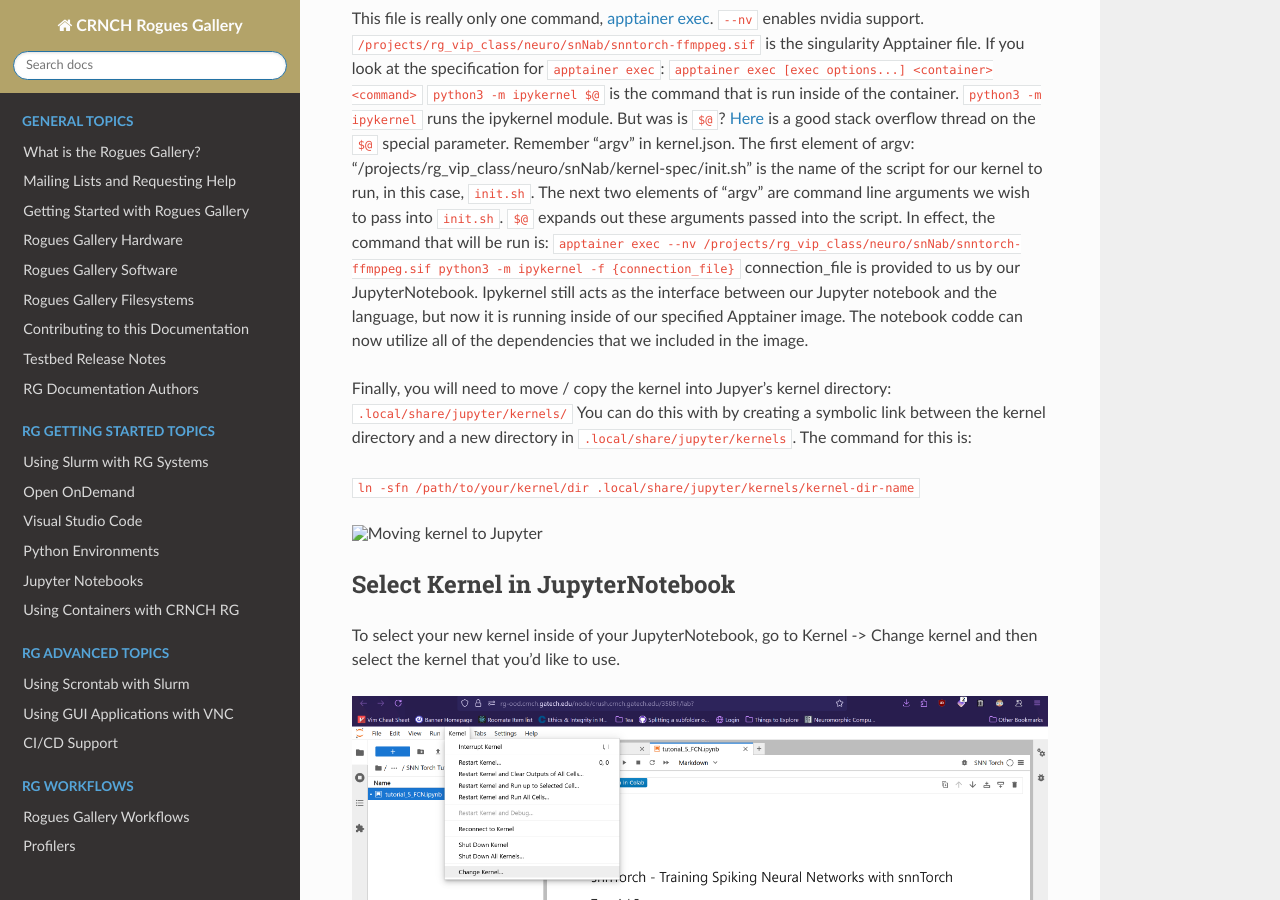
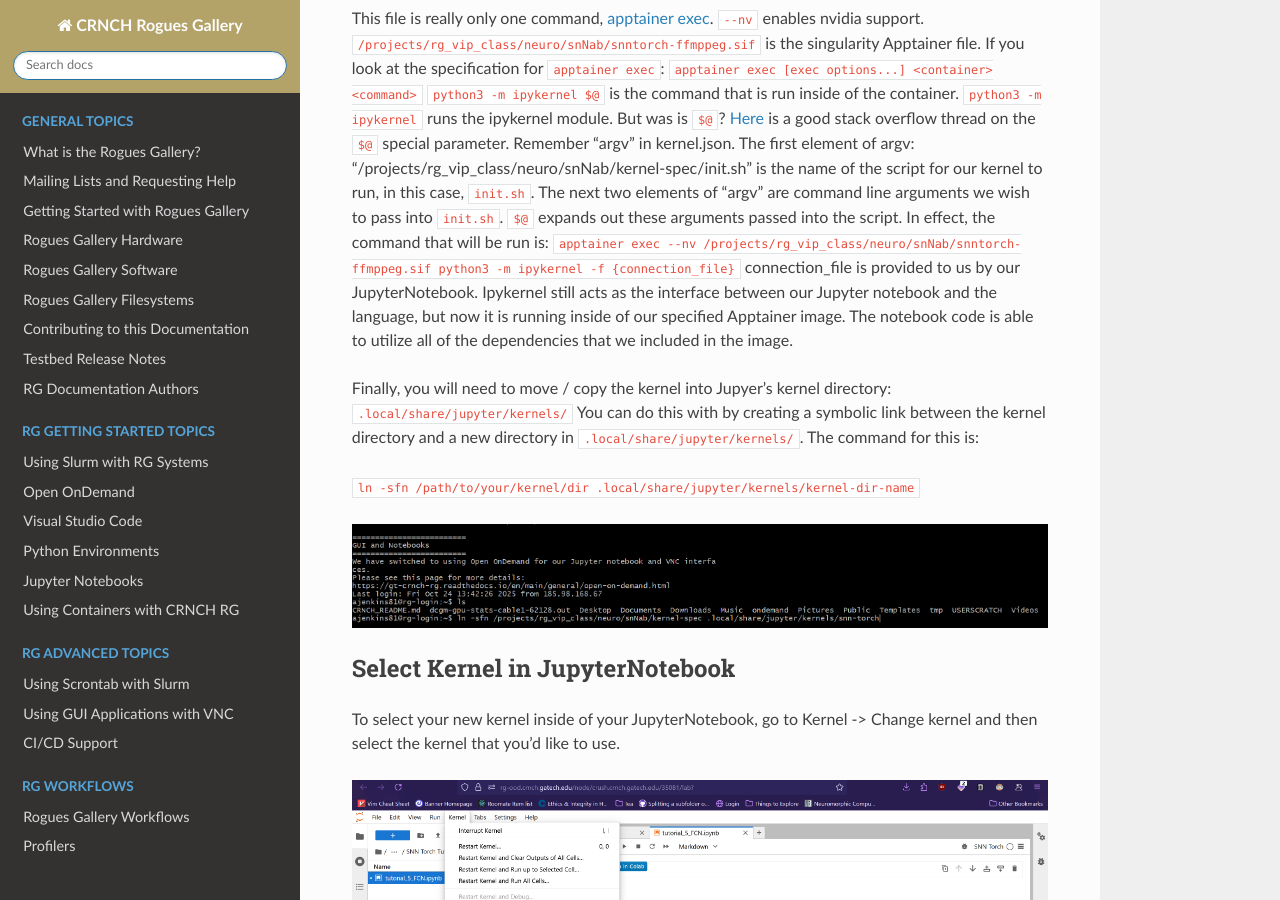
Before and after one commit to gt-crnch-rg/read-the-docs, a Sphinx documentation site: the page built from docs/general/NEW-using-jupyter-notebooks.rst, in a window 1280 px wide and 900 px high, scrolled down 4570 px. Built offline with Sphinx 7.4.7 and the Read the Docs theme 3.1.0, drawn with Linux system fonts in a browser that asks for light colours; pages that are not in the unit, such as notebooks, are missing from menus; some of the changed text lies outside the part shown.

Commit message:
Typo fixes

```diff
--- a/docs/general/NEW-using-jupyter-notebooks.rst
+++ b/docs/general/NEW-using-jupyter-notebooks.rst
@@ -12,8 +12,8 @@ schedulable Jupyter notebooks via our Slurm scheduler.
 Using Open On Demand
 --------------------------------------------
 We recommend using Open on Demand to run JupyterLab.
-To begin, head to the `CRNCH OOD Login Page <https://rg-ood.crnch.gatech.edu>`__
-You will need to authenticate with your GT credentials.
+To begin, head to the `CRNCH OOD Login Page <https://rg-ood.crnch.gatech.edu>`__,
+you will need to authenticate with your GT credentials.
 
 Next, go to Interactive Apps -> JupyterLab
 
@@ -88,16 +88,16 @@ The first element of argv: "/projects/rg_vip_class/neuro/snNab/kernel-spec/init.
 The next two elements of "argv" are command line arguments we wish to pass into ``init.sh``. ``$@`` expands out these arguments passed into the script. In effect, the command that will be run is:
 ``apptainer exec --nv /projects/rg_vip_class/neuro/snNab/snntorch-ffmppeg.sif python3 -m ipykernel -f {connection_file}``
 connection_file is provided to us by our JupyterNotebook. Ipykernel still acts as the interface between our Jupyter notebook and the language, but now it is running inside of our specified Apptainer image.
-The notebook codde can now utilize all of the dependencies that we included in the image.
+The notebook code is able to utilize all of the dependencies that we included in the image.
 
 Finally, you will need to move / copy the kernel into Jupyer's kernel directory: ``.local/share/jupyter/kernels/``
-You can do this with by creating a symbolic link between the kernel directory and a new directory in ``.local/share/jupyter/kernels``.
+You can do this with by creating a symbolic link between the kernel directory and a new directory in ``.local/share/jupyter/kernels/``.
 The command for this is:
 
 ``ln -sfn /path/to/your/kernel/dir .local/share/jupyter/kernels/kernel-dir-name``
 
-.. figure:: ..figures/general/jupyter-kernel-movement.png
-    :alt: Moving kernel to Jupyter
+.. figure:: ../figures/general/jupyter-kernel-movement.png
+    :alt: Example: Moving kernel to Jupyter
 
 
 
```
